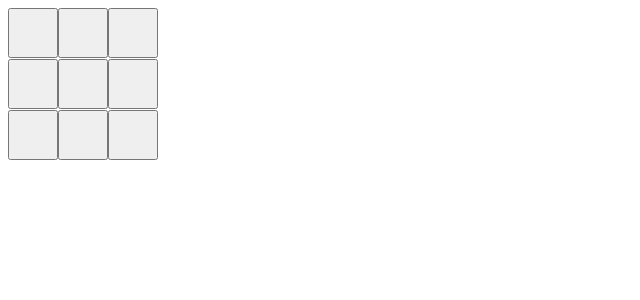
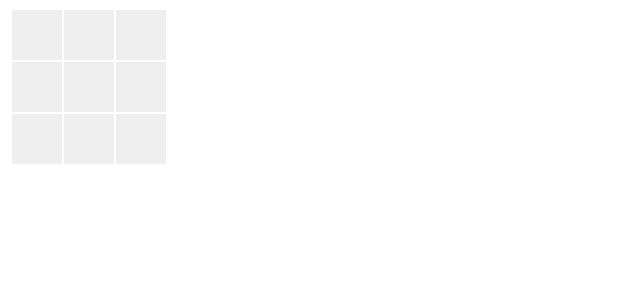
Before and after one commit to naya460/gawsel, a Next.js app in the folder Next.js/LightsOut/: page / in a window 1280 px wide. Shown: the top 300 px of the page, without its empty margins (0-640 px from the left). Built offline with nearby package versions, Linux system fonts and the light colour scheme.

Commit message:
<Next.js/LightsOut>LightsOutCellの見た目とその配置を調節

```diff
--- a/Next.js/LightsOut/pages/LightsOut.module.css
+++ b/Next.js/LightsOut/pages/LightsOut.module.css
@@ -1,4 +1,14 @@
 .LightsOutCell {
     width: 50px;
     height: 50px;
+    border-width: 0px;
+    margin-top: 2px;
+    margin-left: 2px;
 }
+
+.LightsOutBoardLine {
+    display: block;
+    height: 50px;
+    margin-top: 2px;
+    margin-left: 2px;
+}
--- a/Next.js/LightsOut/pages/index.tsx
+++ b/Next.js/LightsOut/pages/index.tsx
@@ -12,7 +12,7 @@ const LightsOutBoard = () => {
     for (let i = 0; i < 3; i++) {
       list.push(<LightsOutCell />);
     }
-    return <div>{list}</div>;
+    return <div className={styles.LightsOutBoardLine}>{list}</div>;
   }
 
   return (
```
